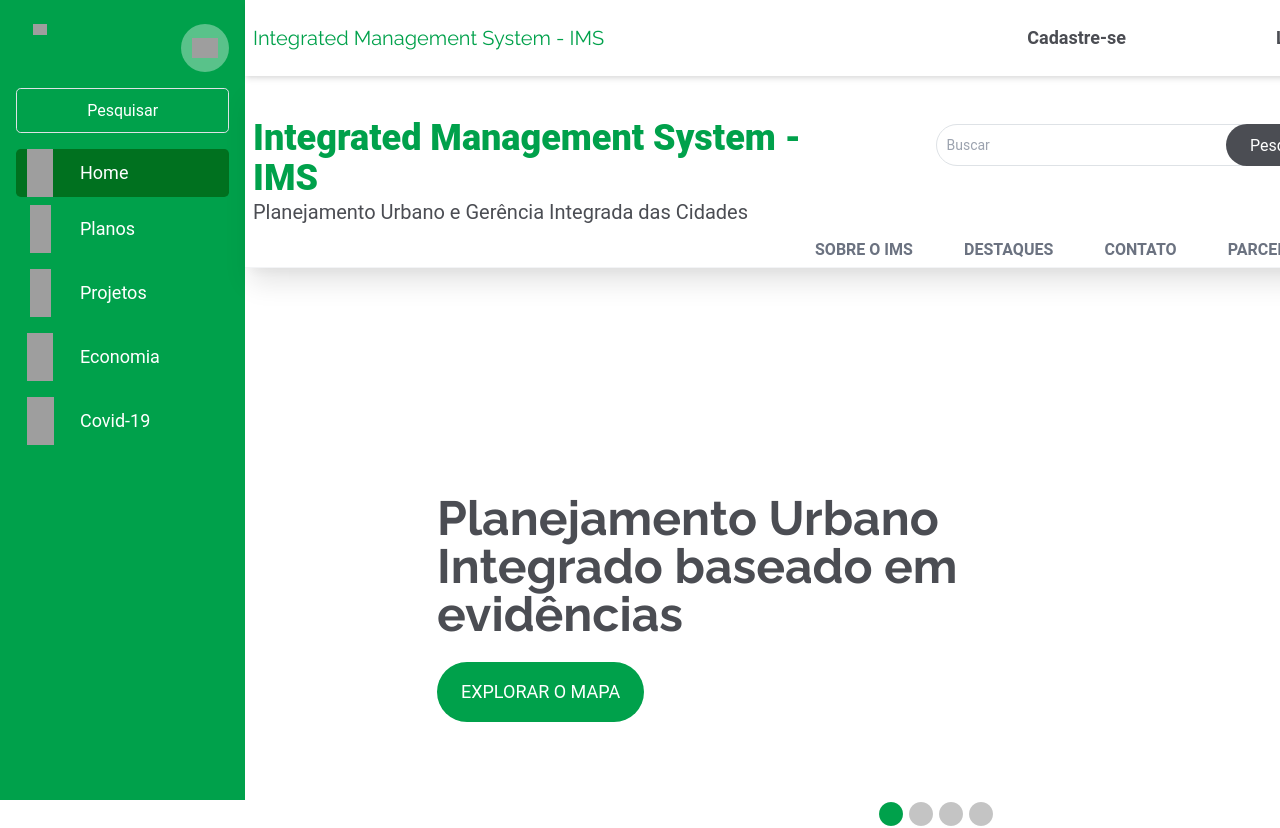
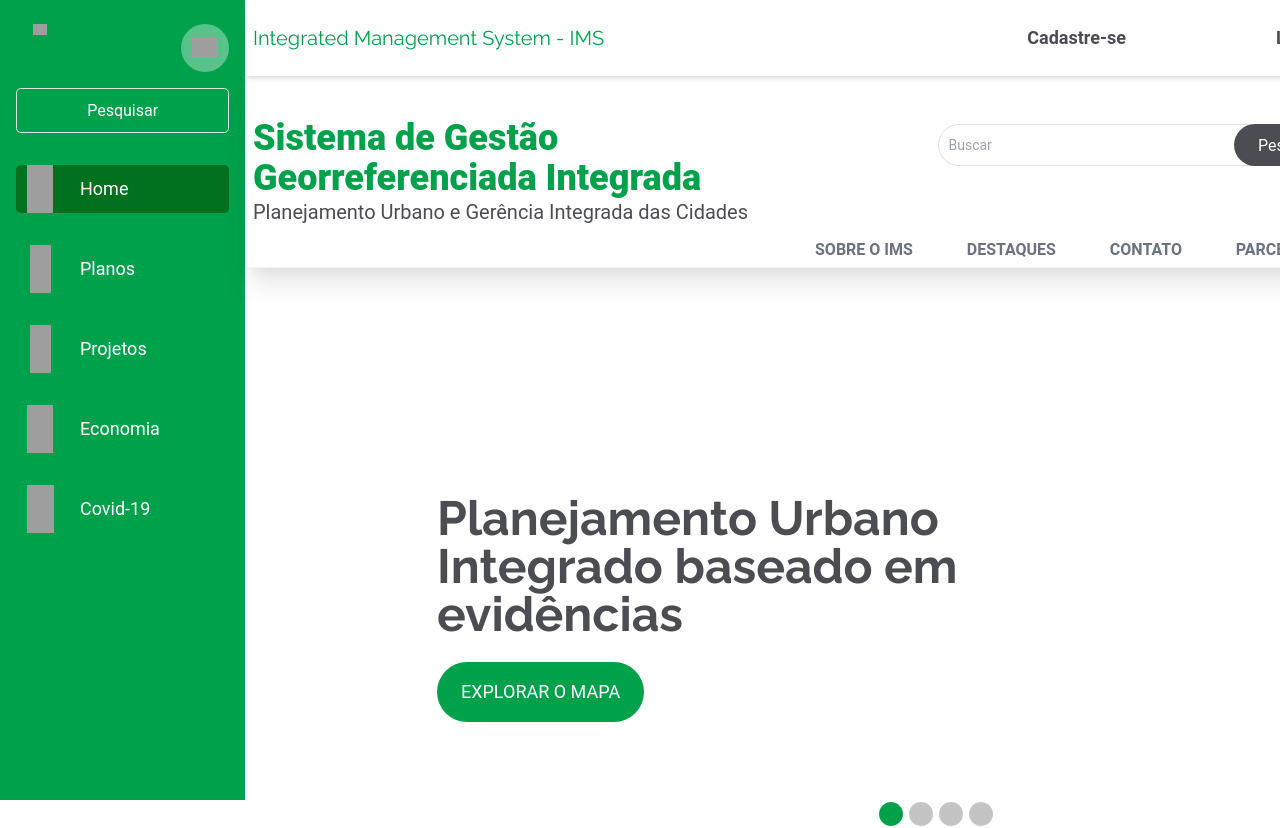
Before and after one commit to IMS-Recife/IMS-Frontend, a Next.js app: page / in a window 1280 px wide. Shown: the top 828 px of the page. Built offline with nearby package versions, Linux system fonts and the light colour scheme; no server answers; grey boxes are pictures that could not be loaded.

Commit message:
Change margins in table and in sidebar icons

```diff
--- a/src/components/NewSideBar/Sidebar.js
+++ b/src/components/NewSideBar/Sidebar.js
@@ -117,8 +117,8 @@ function Sidebar() {
             className={
               !collapseSideBar
                 ? router.asPath === "/"
-                  ? "bg-secondary-green-darker rounded-lg mt-0 mb-0"
-                  : "hover:bg-secondary-green-darker rounded-lg mt-2 mb-2"
+                  ? "bg-secondary-green-darker rounded-lg mb-3 mt-3"
+                  : "hover:bg-secondary-green-darker rounded-lg mb-3 mt-3"
                 : "mt-3 mb-3"
             }
           >
@@ -146,8 +146,8 @@ function Sidebar() {
             className={
               !collapseSideBar
                 ? router.asPath === "/planos"
-                  ? "bg-secondary-green-darker rounded-lg mt-0 mb-0"
-                  : "hover:bg-secondary-green-darker rounded-lg mt-2 mb-2"
+                  ? "bg-secondary-green-darker rounded-lg mb-3 mt-3"
+                  : "hover:bg-secondary-green-darker rounded-lg mb-3 mt-3"
                 : "mt-3 mb-3"
             }
           >
@@ -174,8 +174,8 @@ function Sidebar() {
             className={
               !collapseSideBar
                 ? router.asPath === "/projetos"
-                  ? "bg-secondary-green-darker rounded-lg mt-0 mb-0"
-                  : "hover:bg-secondary-green-darker rounded-lg mt-2 mb-2"
+                  ? "bg-secondary-green-darker rounded-lg mb-3 mt-3"
+                  : "hover:bg-secondary-green-darker rounded-lg mb-3 mt-3"
                 : "mt-3 mb-3"
             }
           >
@@ -202,8 +202,8 @@ function Sidebar() {
             className={
               !collapseSideBar
                 ? router.asPath === "/economia"
-                  ? "bg-secondary-green-darker rounded-lg mt-0 mb-0"
-                  : "hover:bg-secondary-green-darker rounded-lg mt-2 mb-2"
+                  ? "bg-secondary-green-darker rounded-lg mb-3 mt-3"
+                  : "hover:bg-secondary-green-darker rounded-lg mb-3 mt-3"
                 : "mt-3 mb-3"
             }
           >
@@ -218,7 +218,7 @@ function Sidebar() {
             </IconContainer>
             <p
               className={
-                collapseSideBar ? "hidden" : "text-white mb-0 ml-3 text-lg"
+                collapseSideBar ? "hidden" : "text-white mb-2 mt-2 ml-3 text-lg"
               }
             >
               Economia
@@ -230,8 +230,8 @@ function Sidebar() {
             className={
               !collapseSideBar
                 ? router.asPath === "/covid"
-                  ? "bg-secondary-green-darker rounded-lg mt-0 mb-0"
-                  : "hover:bg-secondary-green-darker rounded-lg mt-2 mb-2"
+                  ? "bg-secondary-green-darker rounded-lg mb-3 mt-3"
+                  : "hover:bg-secondary-green-darker rounded-lg mt-3 mb-3"
                 : "mt-3 mb-3"
             }
           >
--- a/src/pages/index.js
+++ b/src/pages/index.js
@@ -41,13 +41,13 @@ const Home = () => {
       <div className="h-48 grid grid-cols-2 border-b border-gray-100 shadow-xl sticky top-0 z-20 bg-white">
         <div className="w-full ml-2 flex items-start justify-content-center flex-col">
           <p className="font-black text-secondary-green text-4xl mb-0">
-            Integrated Management System - IMS
+            Sistema de Gestão Georreferenciada Integrada
           </p>
           <span className="text-xl text-primary-text">
             Planejamento Urbano e Gerência Integrada das Cidades
           </span>
         </div>
-        <div className="mr-4 flex flex-column">
+        <div className="mr-3 flex flex-column">
           <div className="flex ml-auto mt-12 w-75 mr-3">
             <input
               className="border-gray-500 border rounded-3xl w-full p-2.5 text-primary outline-none text-sm transition duration-150 ease-in-out mb-4"
--- a/src/pages/projetos/index.js
+++ b/src/pages/projetos/index.js
@@ -110,9 +110,11 @@ const Projects = () => {
                     </button>
                   </Link>
                 </td>
-                <td className="flex flex-row p-4 pt-5 content-center h-100">
+                <td className="p-4 pt-5">
+                  <div className="flex flex-row ml-5">
                     <YellowCircle className="mr-2" />
                     <p className="m-0">Em execução</p>
+                  </div>
                 </td>
                 <td className="p-4 pt-5">
                   <p>
@@ -131,9 +133,11 @@ const Projects = () => {
                 <td className="p-4">
                   <p className="uppercase">Habitação de interesse social</p>
                 </td>
-                <td className="flex flex-row p-4">
+                <td className="p-4">
+                  <div className="flex flex-row ml-5">
                     <YellowCircle className="mr-2" />
                     <p className="m-0">Em execução</p>
+                  </div>
                 </td>
                 <td className="p-4">
                   <p>
@@ -152,9 +156,11 @@ const Projects = () => {
                 <td className="p-4">
                   <p className="uppercase">Parque Capibaribe</p>
                 </td>
-                <td className="flex flex-row p-4">
+                <td className="p-4">
+                  <div className="flex flex-row ml-5">
                     <GreenCircle className="mr-2" />
                     <p className="m-0">Concluído</p>
+                  </div>
                 </td>
                 <td className="p-4">
                   <p>
@@ -175,9 +181,11 @@ const Projects = () => {
                     Requalificação Av. Cde. da Boa Vista
                   </p>
                 </td>
-                <td className="flex flex-row p-4">
+                <td className="p-4">
+                  <div className="flex flex-row ml-5">
                     <GreenCircle className="mr-2" />
                     <p className="m-0">Concluído</p>
+                  </div>
                 </td>
                 <td className="p-4">
                   <p>
--- a/src/patterns/Map/index.js
+++ b/src/patterns/Map/index.js
@@ -351,50 +351,50 @@ const Map = () => {
                     </tr>
                     <tr className="border-b border-gray-400">
                       <td className="p-2">
-                        <p>01</p>
+                        <p className="ml-4">01</p>
                       </td>
                       <td className="flex flex-row p-2">
                         <GreenCircle className="mr-2" />
                         <p className="sm:text-xs 2xl:text-lg">CONCLUÍDO</p>
                       </td>
                       <td className="p-2">
-                        <p>100%</p>
+                        <p className="ml-4">100%</p>
                       </td>
                     </tr>
                     <tr className="border-b border-gray-400">
                       <td className="p-2">
-                        <p>02</p>
+                        <p className="ml-4">02</p>
                       </td>
                       <td className="flex flex-row p-2">
                         <GreenCircle className="mr-2" />
                         <p className="sm:text-xs 2xl:text-lg">CONCLUÍDO</p>
                       </td>
                       <td className="p-2">
-                        <p>100%</p>
+                        <p className="ml-4">100%</p>
                       </td>
                     </tr>
                     <tr className="border-b border-gray-400">
                       <td className="p-2">
-                        <p>02</p>
+                        <p className="ml-4">03</p>
                       </td>
                       <td className="flex flex-row p-2">
                         <YellowCircle className="mr-2" />
                         <p className="sm:text-xs 2xl:text-lg">EM EXECUÇÃO</p>
                       </td>
                       <td className="p-2">
-                        <p>50%</p>
+                        <p className="ml-4">50%</p>
                       </td>
                     </tr>
                     <tr className="border-b border-gray-400">
                       <td className="p-2">
-                        <p>02</p>
+                        <p className="ml-4">04</p>
                       </td>
                       <td className="flex flex-row p-2">
                         <GreyCircle className="mr-2" />
                         <p className="sm:text-xs 2xl:text-lg">A EXECUTAR</p>
                       </td>
                       <td className="p-2">
-                        <p>0%</p>
+                        <p className="ml-4">0%</p>
                       </td>
                     </tr>
                   </table>
@@ -454,7 +454,7 @@ const Map = () => {
             <VscClose color="#00711F" size="1.5rem" />
           </button>
           <div className="float-right mt-5 w-4/5">
-            <h1 className="font-raleway text-4xl font-bold text-primary-text px-2 mb-2">
+            <h1 className="font-raleway  font-bold text-primary-text px-2 mb-2">
               Calçada Legal | Lote 1
             </h1>
             <div className="flex flex-row ml-5">
```
Lines whose indentation alone changed are shown as unchanged.
